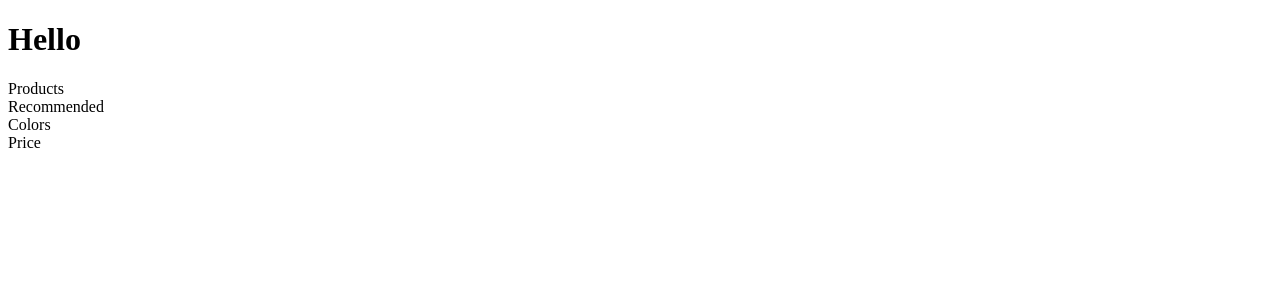
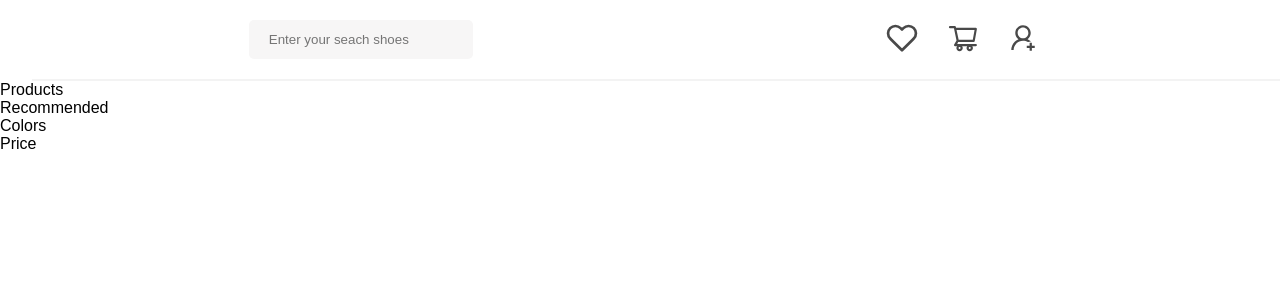
Before and after one commit to OkokoJnr/e-comms-advance-filtering, a React (Vite) app: page / in a window 1280 px wide. Shown: the top 300 px of the page. Built offline with nearby package versions, Linux system fonts and the light colour scheme.

Commit message:
add and style nav bar

```diff
--- a/package.json
+++ b/package.json
@@ -11,7 +11,8 @@
   },
   "dependencies": {
     "react": "^18.2.0",
-    "react-dom": "^18.2.0"
+    "react-dom": "^18.2.0",
+    "react-icons": "^5.0.1"
   },
   "devDependencies": {
     "@types/react": "^18.2.43",
--- a/src/Navigation/Nav.css
+++ b/src/Navigation/Nav.css
@@ -0,0 +1,27 @@
+nav{
+    display: flex;
+    border-bottom: 2px solid #f3f3f3;
+    justify-content: space-around;
+    align-items: center;
+    padding: 20px;
+    z-index: 999;
+    margin-left: 2rem;
+}
+
+input{
+    padding: 12px 20px;
+    outline: none;
+    border: none;
+    background: #f7f6f6;
+    margin-right: 20px;
+    border-radius: 5px;
+    position: relative;
+    width: 14rem;
+}
+
+.nav-icons{
+    width: 2rem;
+    height: 2rem;
+    margin-right: 1.5rem;
+    color: #494949;
+}
--- a/src/Navigation/Nav.jsx
+++ b/src/Navigation/Nav.jsx
@@ -1,7 +1,24 @@
 import React from 'react'
+import './Nav.css'
+import {FiHeart} from 'react-icons/fi'
+import {AiOutlineShoppingCart, AiOutlineUserAdd,} from 'react-icons/ai'
 
 function Nav (){
-    return <h1>Hello</h1>
+    return <>
+       <nav>
+       <div className='nav-container'>
+            <input type="text" className='search-input' placeholder='Enter your seach shoes' />
+        </div>
+        <div className="profile-container">
+            <a href="#">             <FiHeart className='nav-icons'/>
+            </a>
+            <a href="#">             <AiOutlineShoppingCart className='nav-icons'/>
+            </a>
+            <a href="#">             <AiOutlineUserAdd className='nav-icons'/>
+            </a>
+        </div>
+       </nav>
+    </>
 }
 
-export default Nav
+export default Nav;
--- a/src/index.css
+++ b/src/index.css
@@ -0,0 +1,23 @@
+*{
+    padding: 0;
+    margin: 0;
+    box-sizing: border-box;
+    font-family: sans-serif;
+}
+a{
+    text-decoration: none;
+    color: rgb(97, 97, 97);
+}
+li{
+    list-style-type: none;
+}
+.btns{
+    padding: 10px 20px;
+    margin-right: 6px;
+    background: transparent;
+    border: none;
+    border: 0.6px solid #ccc;
+    border-radius: 5px;
+    color: #323232;
+    cursor: pointer;
+}
```
Also changed, not shown: 1 other file (tests, documents, lock files or other folders).
